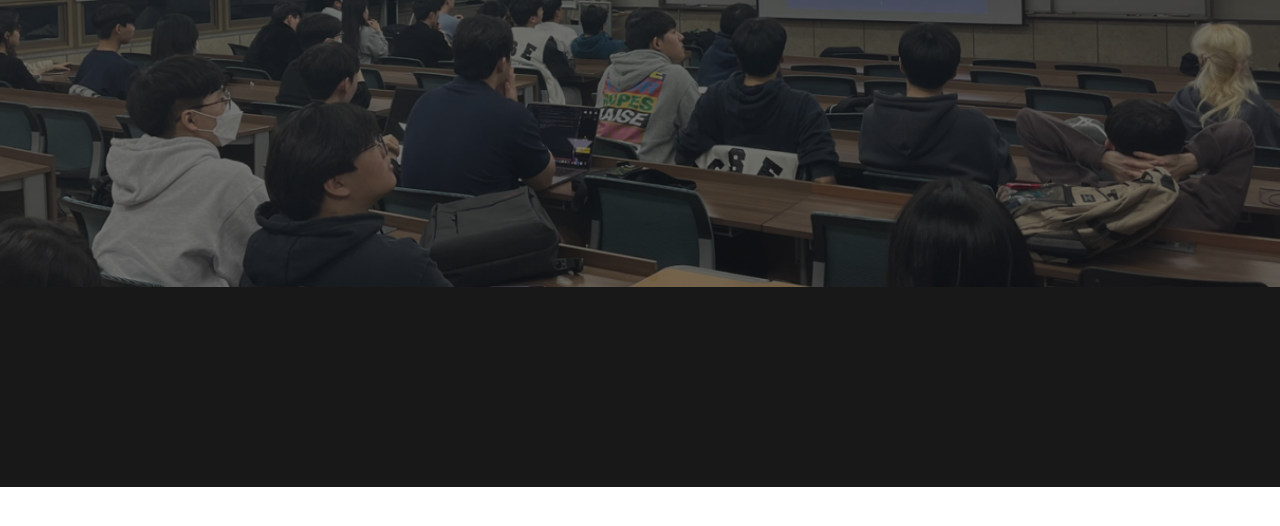
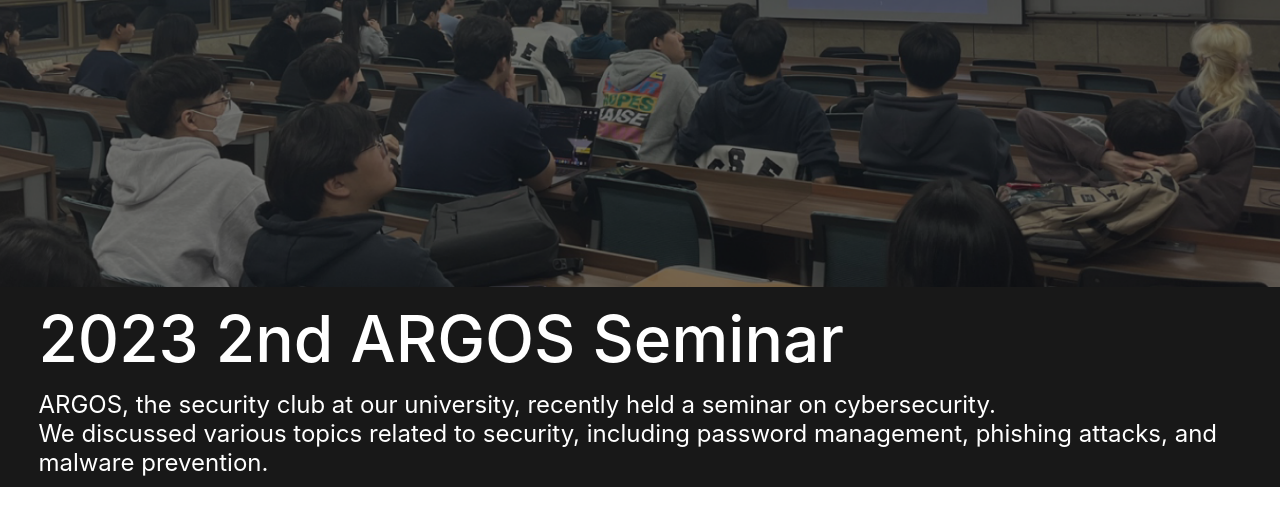
Before and after one commit to 4RG0S/2023-Spring-Homeless, a React (Create React App) app: page / in a window 1280 px wide. Shown: the part 1113-1639 px from the top of the page. Built offline with nearby package versions, Linux system fonts and the light colour scheme.

Commit message:
feat: 공지 제목, 내용 추가

```diff
--- a/src/ui/home/home_notice/HomeNotice.tsx
+++ b/src/ui/home/home_notice/HomeNotice.tsx
@@ -8,6 +8,8 @@
 const DUMMY_NOTICE = {
   imageUrl: require("../../../assets/images/noticeImage.png"),
   url: "/",
+  title: "2023 2nd ARGOS Seminar",
+  content: "ARGOS, the security club at our university, recently held a seminar on cybersecurity. We discussed various topics related to security, including password management, phishing attacks, and malware prevention."
 };
 
 type HomeNoticeProps = {
@@ -49,6 +51,19 @@
           </Link>
         </FlexContainer>
       </FlexContainer>
+      <ResponsiveText fontSize="Large" color="white" fontWeight="500" {...{margin: "1% 3%"}}>{DUMMY_NOTICE.title}</ResponsiveText>
+      {DUMMY_NOTICE.content.split(". ").map((sentence, index) => (
+        <ResponsiveText
+          fontSize="Small"
+          color="white"
+          key={index}
+          {...{ margin: "0 3%" }}
+        >
+          {sentence}
+          {index !== DUMMY_NOTICE.content.split(". ").length - 1 && "."}
+          <br />
+        </ResponsiveText>
+      ))}
     </DivideContainer>
   );
 };
```
